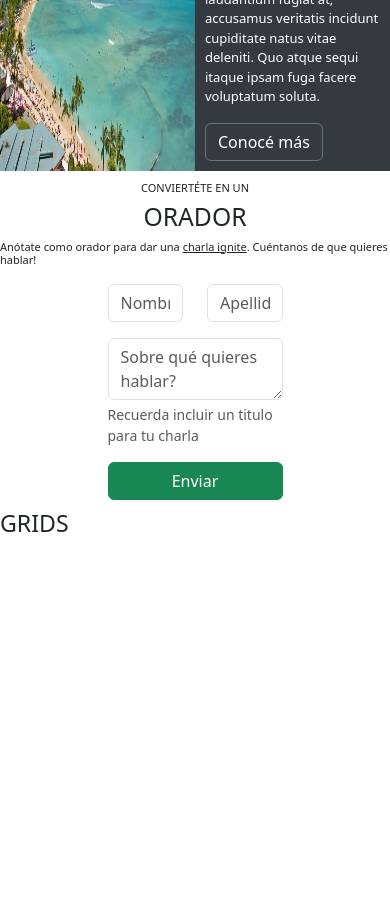
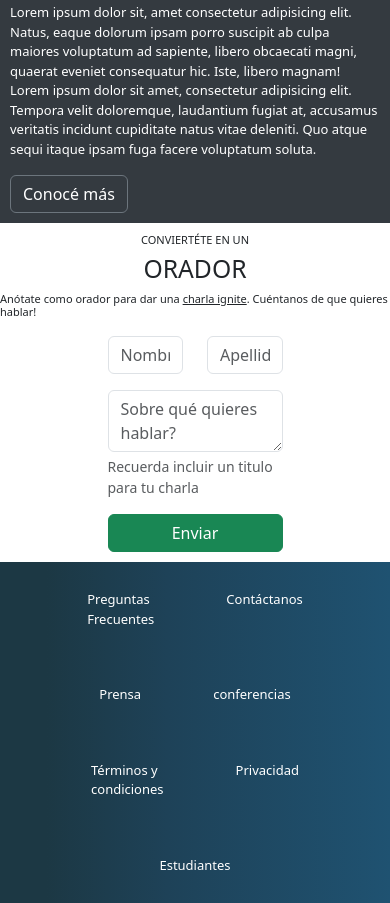
Before and after one commit to Gustavogroch/TPIntegradorFront, a plain HTML site: page index.html in a window 390 px wide. Shown: the part 2638-3541 px from the top of the page. Before the commit the page ends 3184 px from the top, so only its background shows below. Drawn offline with nearby package versions, Linux system fonts and the light colour scheme.

Commit message:
agrego footer

```diff
--- a/Style.css
+++ b/Style.css
@@ -1,25 +1,31 @@
-*{
+* {
     margin: 0;
     padding: 0;
 }
 
-.portada p, .portada button {
+a {
+    text-decoration: none;
+}
+
+.portada p,
+.portada button {
     color: white;
     font-size: medium;
 }
 
-.portada h1{
+.portada h1 {
     color: white;
     font-size: x-large;
 }
 
-.container{
+.container {
     display: flex;
     justify-content: space-between;
     padding: 0;
-    margin: 0rem 1rem ;
+    margin: 0rem 1rem;
 }
-.nav-link{
+
+.nav-link {
 
     font-size: 13px;
 }
@@ -35,41 +41,44 @@
     width: 100%;
     height: 580px;
     margin-bottom: 10px;
-  }
+}
 
-  .tarjeta{
+.tarjeta {
 
     margin-right: 50px;
     text-align: right;
-  }
-.oradores_tarjetas{
+}
+
+.oradores_tarjetas {
 
     display: flex;
     flex-flow: row wrap;
     padding: 20px 150px;
 }
+
 .oradores_titulo {
     display: flex;
     flex-direction: column;
     align-items: center;
     margin-top: 10px;
 }
-.oradores_titulo h6{
+
+.oradores_titulo h6 {
     font-size: 11px;
 
 }
 
-.etiquetas{
+.etiquetas {
 
     display: flex;
     flex-direction: row;
 }
 
-.card-title{
+.card-title {
     margin-top: 10px;
 }
 
-.etiquetas h6{
+.etiquetas h6 {
 
     margin: 4px;
     font-size: small;
@@ -77,15 +86,16 @@
     color: aliceblue;
 }
 
-.text-bg-info{
+.text-bg-info {
     color: aliceblue;
 }
-.tarjetas_oradores{
+
+.tarjetas_oradores {
 
     background-color: aqua;
 }
 
-.postal{
+.postal {
     display: flex;
     flex-direction: row;
 }
@@ -93,15 +103,16 @@
 .postal img {
     width: 50%;
 }
-.postal_descripcion{
+
+.postal_descripcion {
     width: 50%;
     font-size: small;
     padding: 10px;
-    background-color:#343a40;
-    color: white;
+    background-color: #343a40;
+    color: rgb(255, 255, 255);
 }
 
-.formulario_contacto{
+.formulario_contacto {
     display: flex;
     flex-flow: column;
     width: 50%;
@@ -109,6 +120,35 @@
     justify-content: center;
     justify-items: center;
     margin: auto;
+}
 
+.Links_footer {
+
+    background: rgb(28, 56, 68);
+    background: linear-gradient(90deg, rgb(28, 56, 68) 12%, rgb(30, 66, 88) 43%, rgb(31, 82, 113) 100%);
+}
+
+footer .nav-item{
+    font-size:12px;
+    padding: 20px;
+    justify-content: center;
+    width: min-content;
+}
+
+@media (max-width:749px) {
+    .postal {
+        display: flex;
+        flex-direction: column;
+        align-items: center;
+    }
+
+    .postal_descripcion{
+
+        width: 100%;
+    }
+    .postal img{
+
+        width: 100%;
+    }
 
 }
--- a/index.html
+++ b/index.html
@@ -32,13 +32,13 @@
                                 <a class="nav-link active" aria-current="page" href="#">La conferencia</a>
                             </li>
                             <li class="nav-item">
-                                <a class="nav-link" href="#">Los oradores</a>
+                                <a class="nav-link" href="#oradores">Los oradores</a>
                             </li>
                             <li class="nav-item">
-                                <a class="nav-link" href="#">El lugar y la fecha</a>
+                                <a class="nav-link" href="#lugaryfecha">El lugar y la fecha</a>
                             </li>
                             <li class="nav-item">
-                                <a class="nav-link" href="#">conviértete en orador</a>
+                                <a class="nav-link" href="#contacto">conviértete en orador</a>
                             </li>
                             <li class="nav-item">
                                 <button class="btn btn-outline-success border-0" type="submit">comprar tickets</button>
@@ -67,10 +67,10 @@
                 </div>
             </div>
         </section>
-        <section class="oradores">
+        <section id="oradores" class="oradores">
          <div class="oradores_titulo">
             <h6>CONOCE A LOS</h6>
-            <h2>ORADORES</h2>
+            <h2 >ORADORES</h2>
          </div>
          <div class="oradores_tarjetas">
             <div class="row row-cols-1 row-cols-md-3 g-4 justify-content-center">
@@ -131,8 +131,11 @@
          </div>
          </div>
         </section>
-        <article>
-            <div class="postal">
+
+        <article >
+            <span id="lugaryfecha"></span>
+
+            <div  class="postal">
                 <img src="./imagenes/honolulu.jpg" alt="honolulu">
                 <div class="postal_descripcion">
                     <h3>Bs As - Octubre</h3>
@@ -146,7 +149,7 @@
                     </div>
         </article>
 
-        <section>
+        <section id="contacto">
             <div class="oradores_titulo">
                 <h6>CONVIERTÉTE EN UN</h6>
                 <h2>ORADOR</h2>
@@ -176,10 +179,32 @@
 
 
     </main>
-    <footer>
 
-        <h3>GRIDS</h3>
+    <footer class="Links_footer">
+        <ul class="nav  justify-content-center ">
+            <li class="nav-item text-white">
+              <a class="nav-link text-white" href="#">Preguntas Frecuentes</a>
+            </li>
+            <li class="nav-item">
+              <a class="nav-link text-white " href="#">Contáctanos</a>
+            </li>
+            <li class="nav-item">
+              <a class="nav-link text-white" href="#">Prensa</a>
+            </li>
+            <li class="nav-item">
+                <a class="nav-link text-white" href="#">conferencias </a>
+              </li>
+             <li class="nav-item">
+                <a class="nav-link text-white" href="#">Términos y condiciones</a>
+            </li>
+            <li class="nav-item">
+                <a class="nav-link text-white" href="#">Privacidad</a>
+            </li>
+            <li class="nav-item">
+                <a class="nav-link text-white" href="#">Estudiantes</a>
+            </li>
 
+          </ul>
     </footer>
 </body>
 
```
